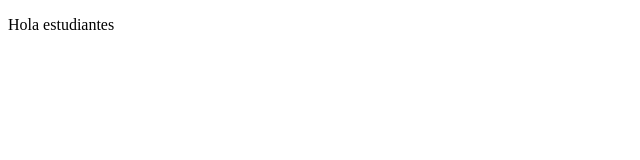
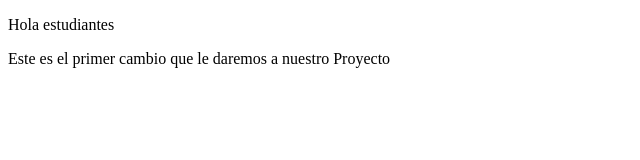
Before and after one commit to callmepoxo/proyectoDemo, a plain HTML site: page index.html in a window 1280 px wide. Shown: the whole page, without its empty margins (0-640 px from the left). Drawn offline with Linux system fonts and the light colour scheme.

Commit message:
Cambios en el index

```diff
--- a/index.html
+++ b/index.html
@@ -8,5 +8,6 @@
 </head>
 <body>
     <p>Hola estudiantes</p>
+    <p>Este es el primer cambio que le daremos a nuestro Proyecto</p>
 </body>
 </html>
```
